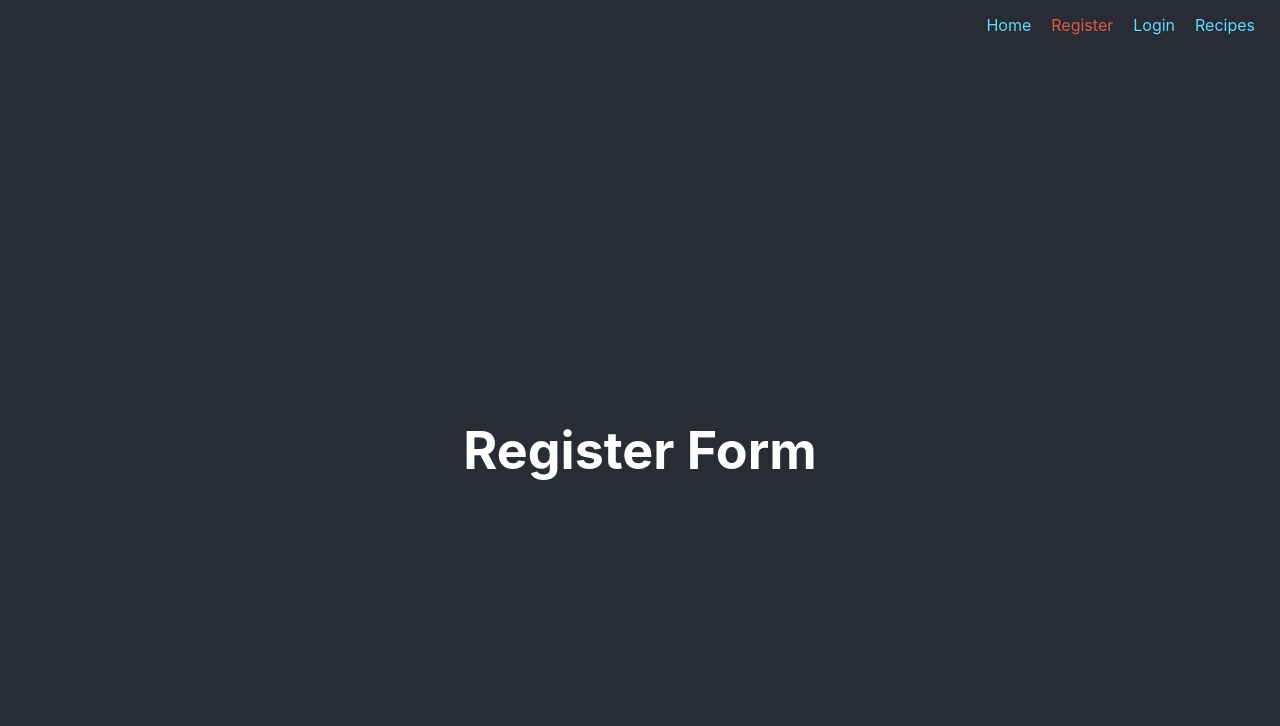
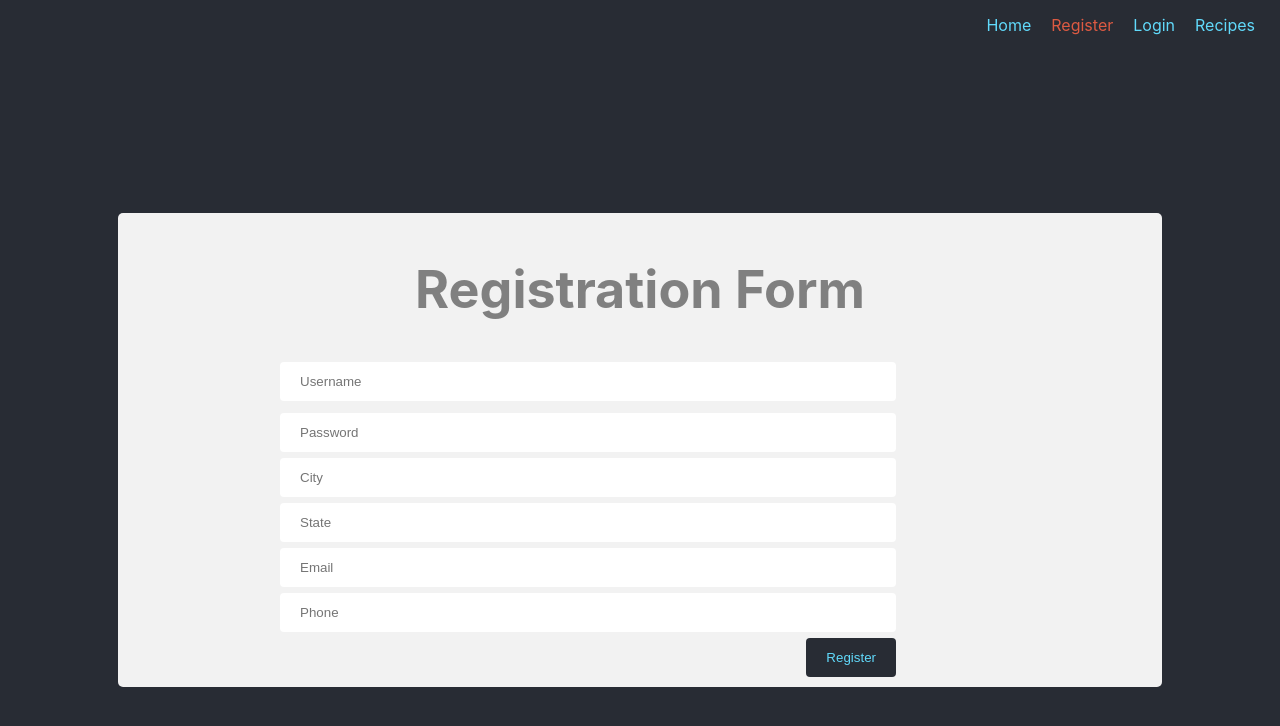
Before and after one commit to jonnytrav/chef_portfolio_frontend, a React (Create React App) app in the folder chef-portfolio/: page /register in a window 1280 px wide. Shown: the top 726 px of the page. Built offline with nearby package versions, Linux system fonts and the light colour scheme.

Commit message:
Working on registration form

```diff
--- a/chef-portfolio/src/App.css
+++ b/chef-portfolio/src/App.css
@@ -33,3 +33,66 @@
 .active-nav {
   color: rgb(221, 90, 66);
 }
+
+.container {
+  color: gray;
+  border-radius: 5px;
+  background-color: #f2f2f2;
+  padding: 10px;
+  width: 80%;
+  text-align: center
+}
+
+
+
+.register-form {
+
+  display: flex;
+  flex-direction: column;
+  justify-content: center;
+}
+
+input,
+select,
+textarea {
+  width: 75%;
+  padding: 12px;
+  border: 1px solid #ccc;
+  border-radius: 4px;
+  resize: vertical;
+}
+
+.register-form input {
+  padding: 12px 20px;
+  border: none;
+  border-radius: 4px;
+  cursor: pointer;
+  float: right;
+}
+
+label {
+  padding: 12px 12px 12px 0;
+  display: inline-block;
+}
+
+.col-25 {
+  float: left;
+  width: 20%;
+  margin-top: 6px;
+}
+
+.col-75 {
+  float: left;
+  width: 75%;
+  margin-top: 6px;
+}
+
+button {
+  background-color: #282c34;
+  color: #61dafb;
+  padding: 12px 20px;
+  border: none;
+  border-radius: 4px;
+  cursor: pointer;
+  float: right;
+}
--- a/chef-portfolio/src/components/Register.js
+++ b/chef-portfolio/src/components/Register.js
@@ -1,10 +1,95 @@
 import React from 'react';
 
-function Register() {
-  return (
-    <div>
-      <h1>Register Form</h1>
-    </div>
-  );
+class Register extends React.Component {
+  state = {
+    username: '',
+    password: '',
+    city: '',
+    state: '',
+    email: '',
+    phone: ''
+  };
+
+  changeHandler = event => {
+    this.setState({
+      [event.target.name]: event.target.value
+    });
+  };
+
+  submitHandler = event => {
+    event.preventDefault();
+    console.log(this.state);
+  };
+
+  render() {
+    return (
+      <div className="container">
+        <h1>Registration Form</h1>
+        <form className="register-form" onSubmit={this.submitHandler}>
+          <div className="col-75">
+            <input
+              placeholder="Username"
+              type="text"
+              name="username"
+              value={this.state.username}
+              onChange={this.changeHandler}
+              required
+            />
+          </div>
+          <div className="col-25">{/* <label>Username</label> */}</div>
+          <div className="col-75">
+            <input
+              placeholder="Password"
+              type="text"
+              name="password"
+              value={this.state.password}
+              onChange={this.changeHandler}
+              required
+            />
+          </div>
+          <div className="col-75">
+            <input
+              placeholder="City"
+              type="text"
+              name="city"
+              value={this.state.city}
+              onChange={this.changeHandler}
+            />
+          </div>
+          <div className="col-75">
+            <input
+              placeholder="State"
+              type="text"
+              name="state"
+              value={this.state.state}
+              onChange={this.changeHandler}
+            />
+          </div>
+          <div className="col-75">
+            <input
+              placeholder="Email"
+              type="text"
+              name="email"
+              value={this.state.email}
+              onChange={this.changeHandler}
+              required
+            />
+          </div>
+          <div className="col-75">
+            <input
+              placeholder="Phone"
+              type="text"
+              name="phone"
+              value={this.state.phone}
+              onChange={this.changeHandler}
+            />
+          </div>
+          <div className="col-75">
+            <button>Register</button>
+          </div>
+        </form>
+      </div>
+    );
+  }
 }
 export default Register;
```
